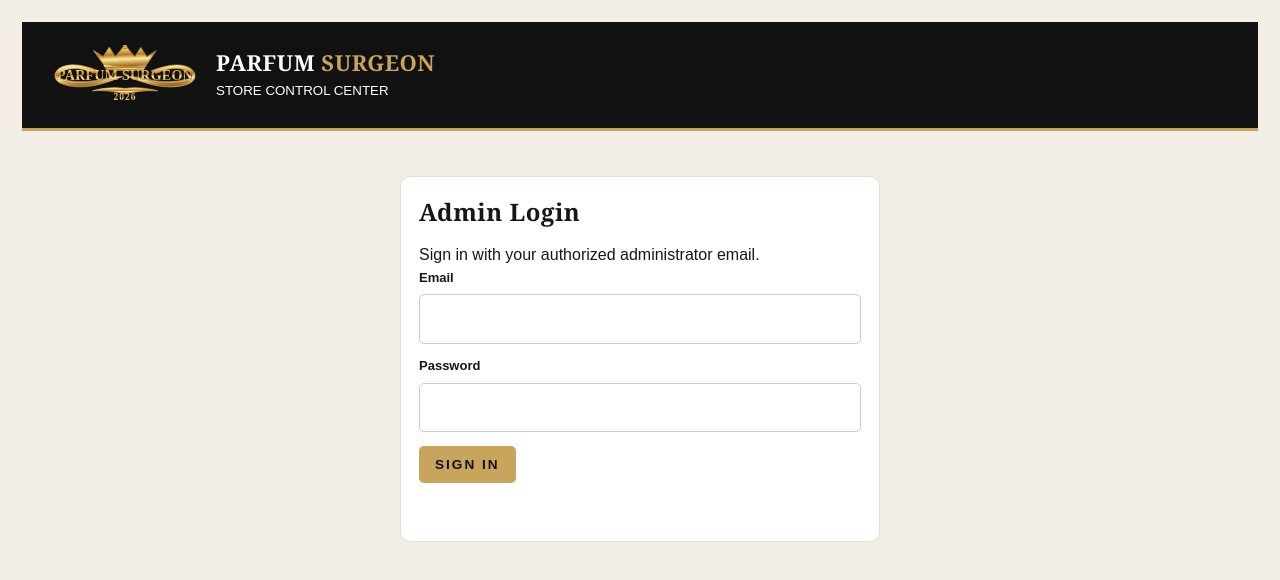
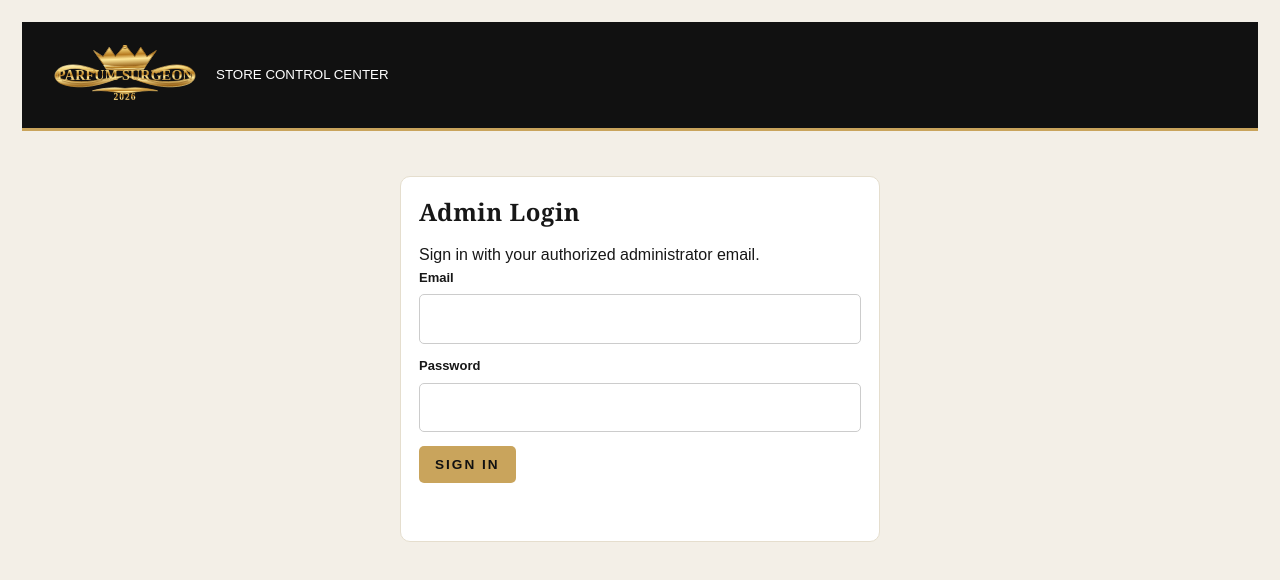
Before and after one commit to parfum-surgeon/parfumsurgeon, a plain HTML site: page admin.html in a window 1280 px wide. Drawn offline with nearby package versions, Linux system fonts and the light colour scheme.

Commit message:
Remove duplicate dashboard wordmark beside full logo

```diff
--- a/admin.html
+++ b/admin.html
@@ -81,7 +81,7 @@ html{scroll-behavior:smooth}button,input,select,textarea{touch-action:manipulati
 @media(max-width:600px){.order-tabs{display:grid;grid-template-columns:1fr 1fr;gap:8px}.order-tab{justify-content:center;padding:10px 8px;font-size:13px}.order-tab:first-child{grid-column:1/-1}}
 .admin-brand{display:flex;align-items:center;gap:16px;min-width:0}.admin-brand img{width:150px;height:62px;object-fit:contain;background:transparent}.admin-brand h1{font-size:22px}@media(max-width:520px){.admin-brand img{width:90px;height:48px}.admin-brand h1{font-size:17px}}
 </style></head><body class="admin-body"><div class="shell">
-<header class="top"><div class="admin-brand"><img src="assets/logo/parfum-surgeon-logo.svg" alt="Parfum Surgeon"><div><h1>PARFUM <span>SURGEON</span></h1><small>STORE CONTROL CENTER</small></div></div><button id="logout" class="btn hidden">Sign out</button></header>
+<header class="top"><div class="admin-brand"><img src="assets/logo/parfum-surgeon-logo.svg" alt="Parfum Surgeon"><small>STORE CONTROL CENTER</small></div><button id="logout" class="btn hidden">Sign out</button></header>
 <section id="login" class="panel login"><h2 class="section-title">Admin Login</h2><p>Sign in with your authorized administrator email.</p><div class="field"><label>Email</label><input id="email" type="email" autocomplete="username"></div><div class="field" style="margin-top:12px"><label>Password</label><input id="password" type="password" autocomplete="current-password"></div><button id="loginBtn" class="btn" style="margin-top:14px">Sign in</button><p id="loginMsg" class="status" role="status"></p></section>
 <div id="app" class="layout hidden"><nav class="side"><button class="active" data-view="overview">Overview</button><button data-view="products">Products & Images</button><button data-view="content">Website Content</button><button data-view="orders">Orders</button></nav><main>
 <section id="overview" class="view"><div class="stats"><div class="stat">Products<b id="statProducts">0</b></div><div class="stat">Orders<b id="statOrders">0</b></div><div class="stat">Pending<b id="statPending">0</b></div><div class="stat">Sales (PKR)<b id="statSales">0</b></div></div><div class="panel" style="margin-top:16px"><h2 class="section-title">Welcome to your store dashboard</h2><p>Manage every perfume, product photo, price, description, collection, homepage text, contact details and customer order from here.</p><div class="note">Changes saved here update the connected storefront database. Product photos are uploaded to secure store storage and displayed through their public image URL.</div></div></section>
```
